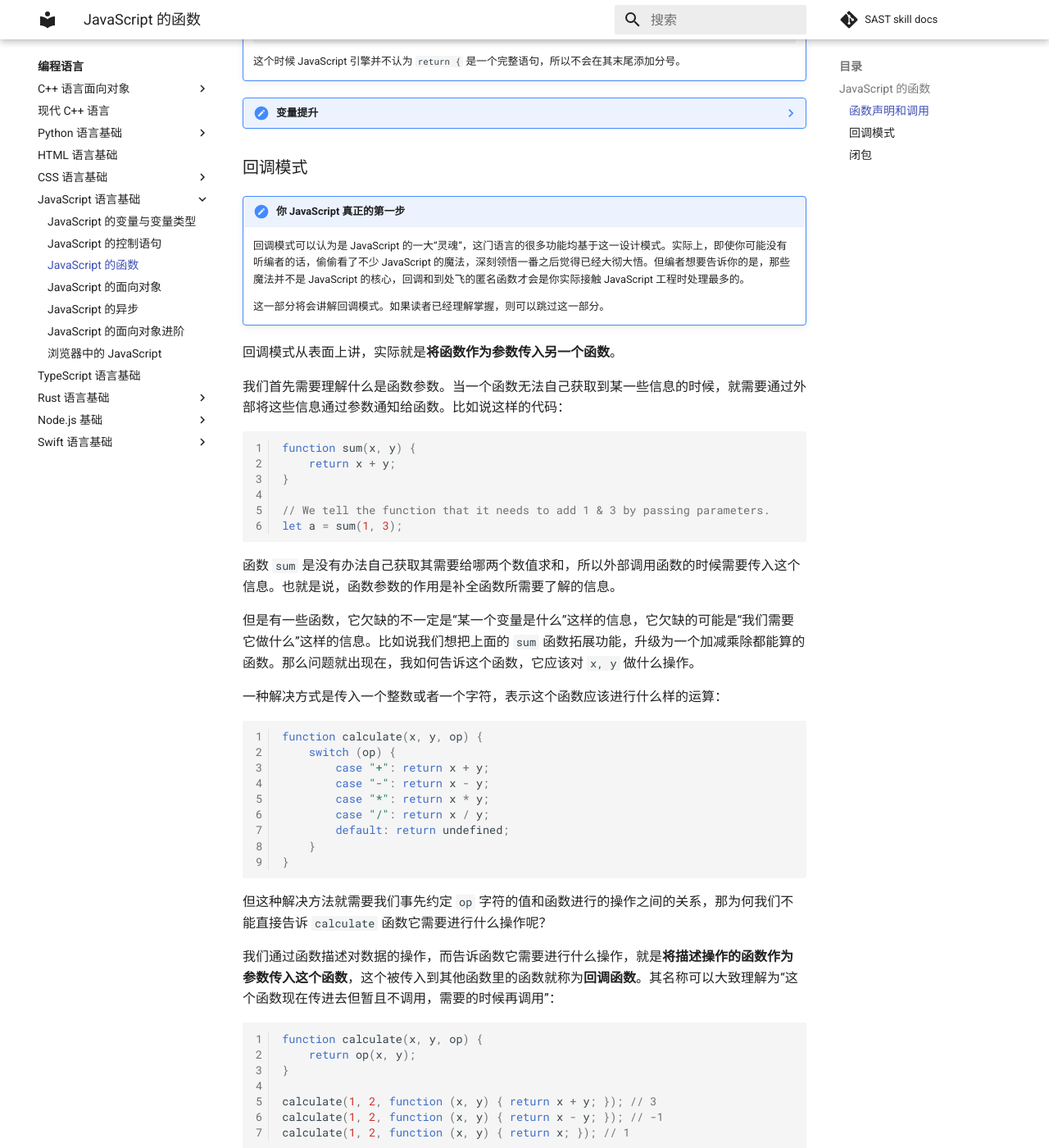
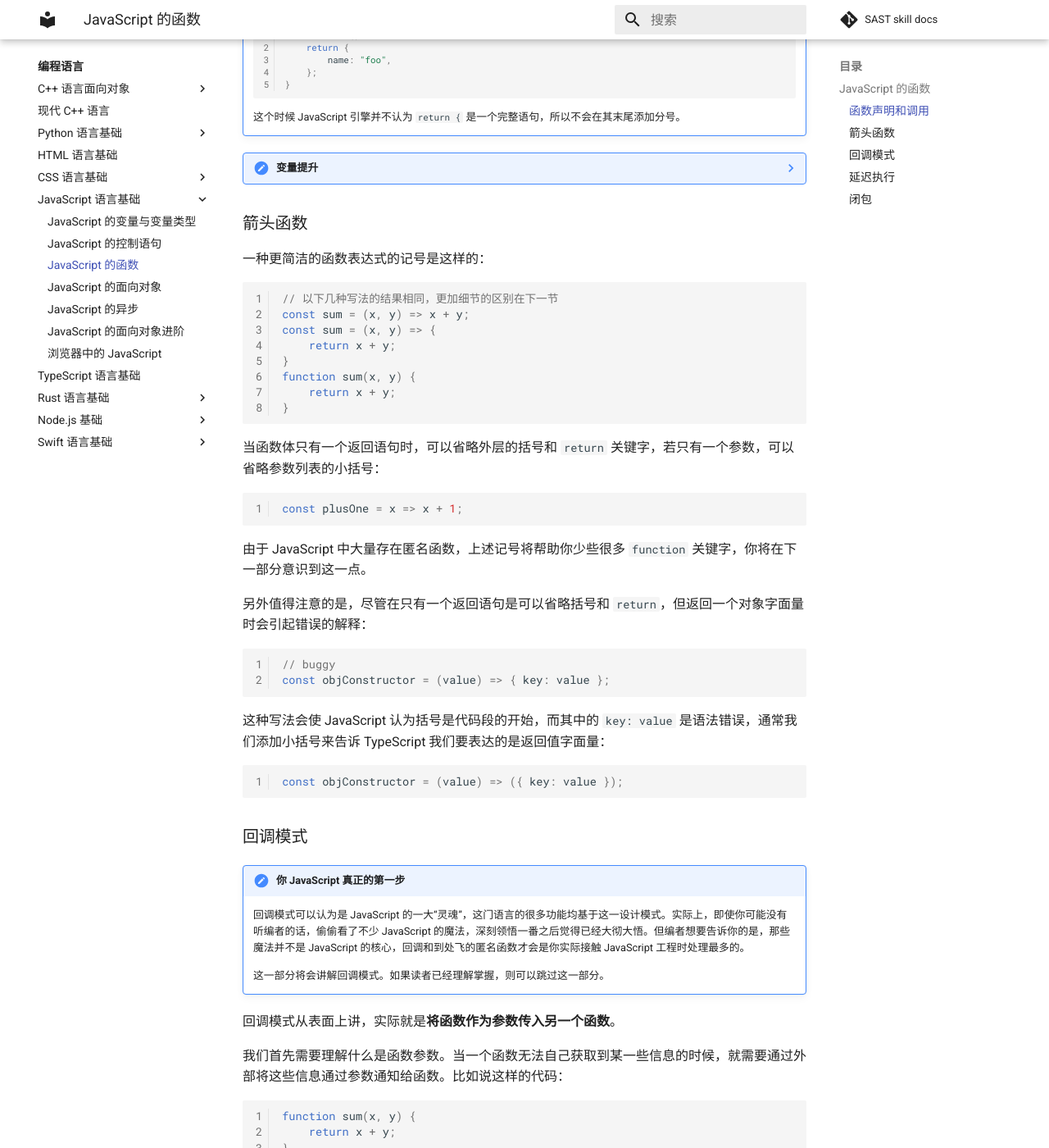
Before and after one commit to SAST-skill-docers/sast-skill-docs, an MkDocs documentation site: the page built from docs/languages/javascript/function.md, in a window 1280 px wide and 1400 px high, scrolled down 1843 px. Shown: the whole window at 82% size. Built offline with MkDocs 1.6.1 and Material for MkDocs 9.7.7, drawn with Linux system fonts in a browser that asks for light colours; comment, search, counter and statistics services are not loaded; some of the changed text lies outside the part shown.

Commit message:
Merge 2022 summer doc into JS function

````diff
--- a/docs/languages/javascript/function.md
+++ b/docs/languages/javascript/function.md
@@ -19,6 +19,8 @@
     return x + y;
 };
 ```
+
+这里 `sum` 作为一个变量，它的类型并非前文所提过的基本类型，因此也是一个对象，它的构造函数是 `Function`。
 
 函数调用的语法则和 C/C++ 语言一致：
 
@@ -226,6 +228,42 @@
 
     这也是我们强烈推荐只使用 `let, const` 关键字的原因。
 
+### 箭头函数
+
+一种更简洁的函数表达式的记号是这样的：
+
+```javascript
+// 以下几种写法的结果相同，更加细节的区别在下一节
+const sum = (x, y) => x + y;
+const sum = (x, y) => {
+    return x + y;
+}
+function sum(x, y) {
+    return x + y;
+}
+```
+
+当函数体只有一个返回语句时，可以省略外层的括号和 `return` 关键字，若只有一个参数，可以省略参数列表的小括号：
+
+```javascript
+const plusOne = x => x + 1;
+```
+
+由于 JavaScript 中大量存在匿名函数，上述记号将帮助你少些很多 `function` 关键字，你将在下一部分意识到这一点。
+
+另外值得注意的是，尽管在只有一个返回语句是可以省略括号和 `return`，但返回一个对象字面量时会引起错误的解释：
+
+```javascript
+// buggy
+const objConstructor = (value) => { key: value };
+```
+
+这种写法会使 JavaScript 认为括号是代码段的开始，而其中的 `key: value` 是语法错误，通常我们添加小括号来告诉 TypeScript 我们要表达的是返回值字面量：
+
+```javascript
+const objConstructor = (value) => ({ key: value });
+```
+
 ### 回调模式
 
 !!! note "你 JavaScript 真正的第一步"
@@ -347,6 +385,24 @@
     }
     ```
 
+### 延迟执行
+
+在各个 JavaScript 运行时中都包含了以下两个函数用于定时执行任务：
+
+```javascript
+setTimeout(() => {
+  // do something
+}, 1000);
+
+setInterval(() => {
+  // do something
+}, 1000);
+```
+
+两个函数传入的第一个参数都是要执行的任务，第二个函数是等待的时间（毫秒数）。不同之处在于 `setTimeout` 的回调只执行一次，`setInterval` 的回调函数会以传入的时间间隔反复执行。
+
+需要注意的是，由于 JavaScript 的事件循环模型，上述的延迟时间并不是精确的，例如当其他复杂任务正在阻塞运行时，任务会按照上述时间添加到队列中，但执行时间会有所延迟。
+
 ### 闭包
 
 函数既然是一个对象，那么我们也可以用一个函数返回一个函数。比如说：
@@ -362,7 +418,9 @@
 increase5(10); // 15
 ```
 
-比如说上述的 `getIncreaser` 可以用于获取一个“数据增长器”，而具体给数据增加多少，则是这个函数接收的参数。`getIncreaser` 会把 `increment` 变量包装在其返回的匿名函数之中，这样就形成了一个**闭包**。闭包实际上就是一个包装了其所在环境的一些局部变量的函数。
+比如说上述的 `getIncreaser` 可以用于获取一个“数据增长器”，而具体给数据增加多少，则是这个函数接收的参数。`getIncreaser` 会把 `increment` 变量包装在其返回的匿名函数之中，这样就形成了一个**闭包**。
+
+闭包实际上就是一个函数和对其**周围状态（lexical environment，词法环境）的引用**捆绑在一起。这里要特别注意的是，闭包的所谓词法环境，指的是创建闭包时的**函数作用域**。
 
 但闭包会带来一定的问题，比如说这样的代码：
 
@@ -446,3 +504,5 @@
 ```
 
 这样的代码不仅正确了，可读性也很好。
+
+此外需要注意的是，JavaScript 在任何情况下都不会帮你复制**对象**（上面被捕获的 `int` 是基本值而非对象），如果你的闭包捕获一个对象的值，无论这个对象的作用域如何，都会产生类似问题。事实上，这里并非基本值被特殊地对待，而是对象类型的变量存储的值是到实际对象的引用，因此在捕获时复制的是引用（浅拷贝）而非实际对象（深拷贝）。除非你明确地想要保存一些值，否则在构造闭包时请注意捕获实际的值，而非引用。
````
